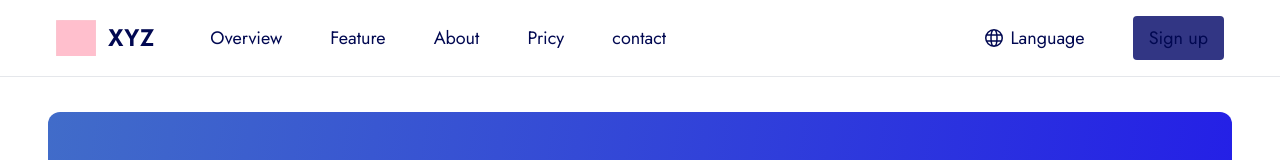
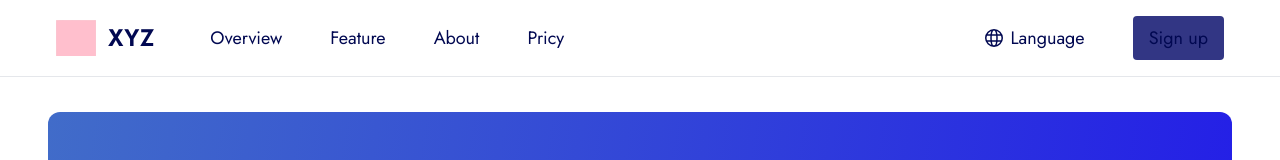
Before and after one commit to Gaurav-kr9/newproj, a React (Vite) app: page / in a window 1280 px wide. Shown: the top 160 px of the page. Built offline with nearby package versions, Linux system fonts and the light colour scheme.

Commit message:
removed added line

```diff
--- a/src/components/Navbar.jsx
+++ b/src/components/Navbar.jsx
@@ -14,7 +14,7 @@ const Navbar = () => {
         {link: "Feature", path: "feature"},
         {link: "About", path: "about"},
         {link: "Pricy", path: "pricing"},
-        {link: "contact", path: "pricing"},
+
     ]
     return (
    <>
```
